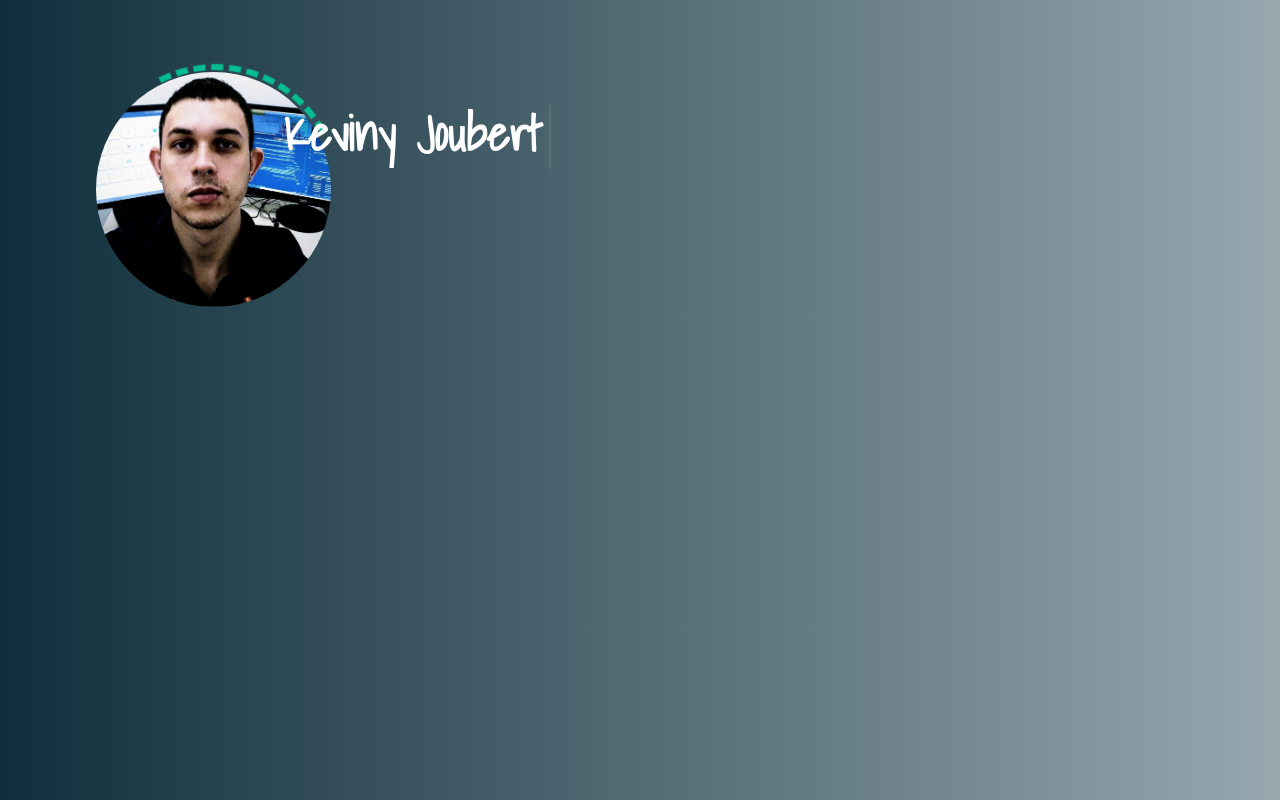
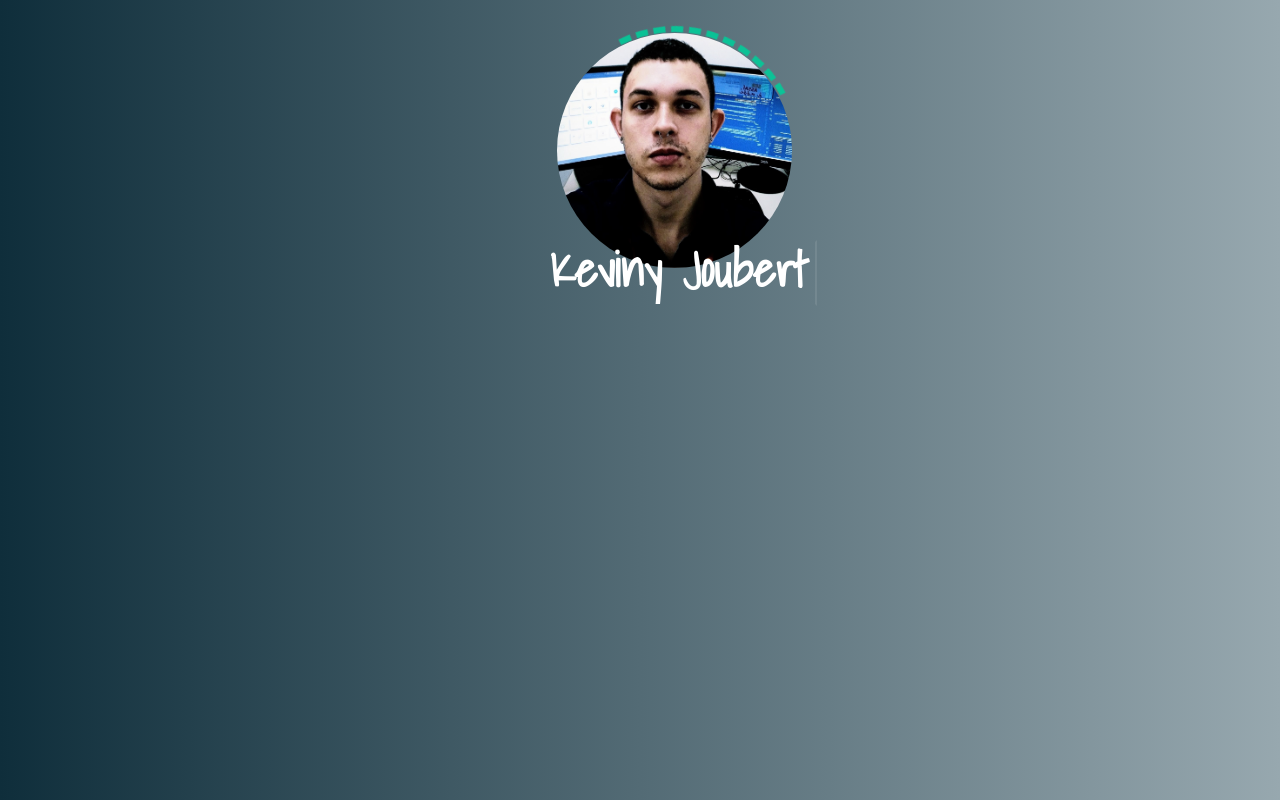
Before and after one commit to kevinyjoubert/Pessoal-Site, a plain HTML site: page index.html in a window 1280 px wide. Drawn offline with Linux system fonts and the light colour scheme.

Commit message:
alterate position photo and name (profile)

```diff
--- a/style/main.css
+++ b/style/main.css
@@ -75,7 +75,7 @@ img {
     position: relative;
     width: 250px;
     height: 250px;
-    margin: 5% 0 0 7%;
+    margin: 2% 0 0 43%;
 }
 .profile .border {
     position: absolute;
@@ -95,8 +95,8 @@ img {
     font-size: 3em;
     color: white;
     font-family: var(--font-profile-head);
-    top: 9%;
-    left: 22%;
+    top: 26%;
+    left: 42.8%;
     width: var(--size-width-profile-name);
     height: var(--size-height-profile-name);
     border: 2px solid var(--without-color);
```
